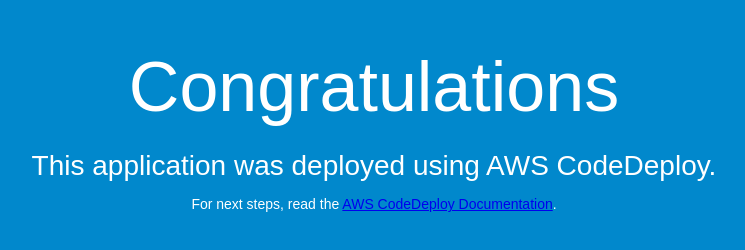
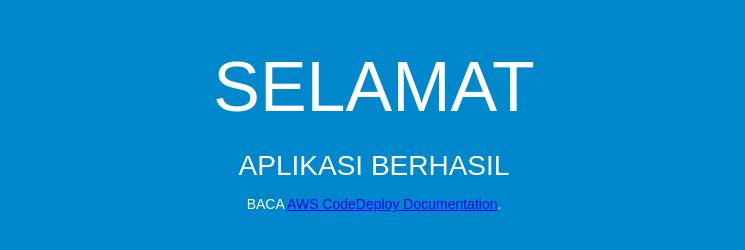
Before and after one commit to jasio31/tbc, a plain HTML site: page index.html in a window 1280 px wide. Shown: the whole page, without its empty margins (266-1011 px from the left). Drawn offline with Linux system fonts and the light colour scheme.

Commit message:
Added sample App

```diff
--- a/index.html
+++ b/index.html
@@ -26,9 +26,9 @@
 </head>
 <body>
   <div align="center">
-    <h1>Congratulations</h1>
-    <h2>This application was deployed using AWS CodeDeploy.</h2>
-    <p>For next steps, read the <a href="http://aws.amazon.com/documentation/codedeploy">AWS CodeDeploy Documentation</a>.</p>
+    <h1>SELAMAT</h1>
+    <h2>APLIKASI BERHASIL</h2>
+    <p>BACA <a href="http://aws.amazon.com/documentation/codedeploy">AWS CodeDeploy Documentation</a>.</p>
   </div>
 </body>
 </html>
```
